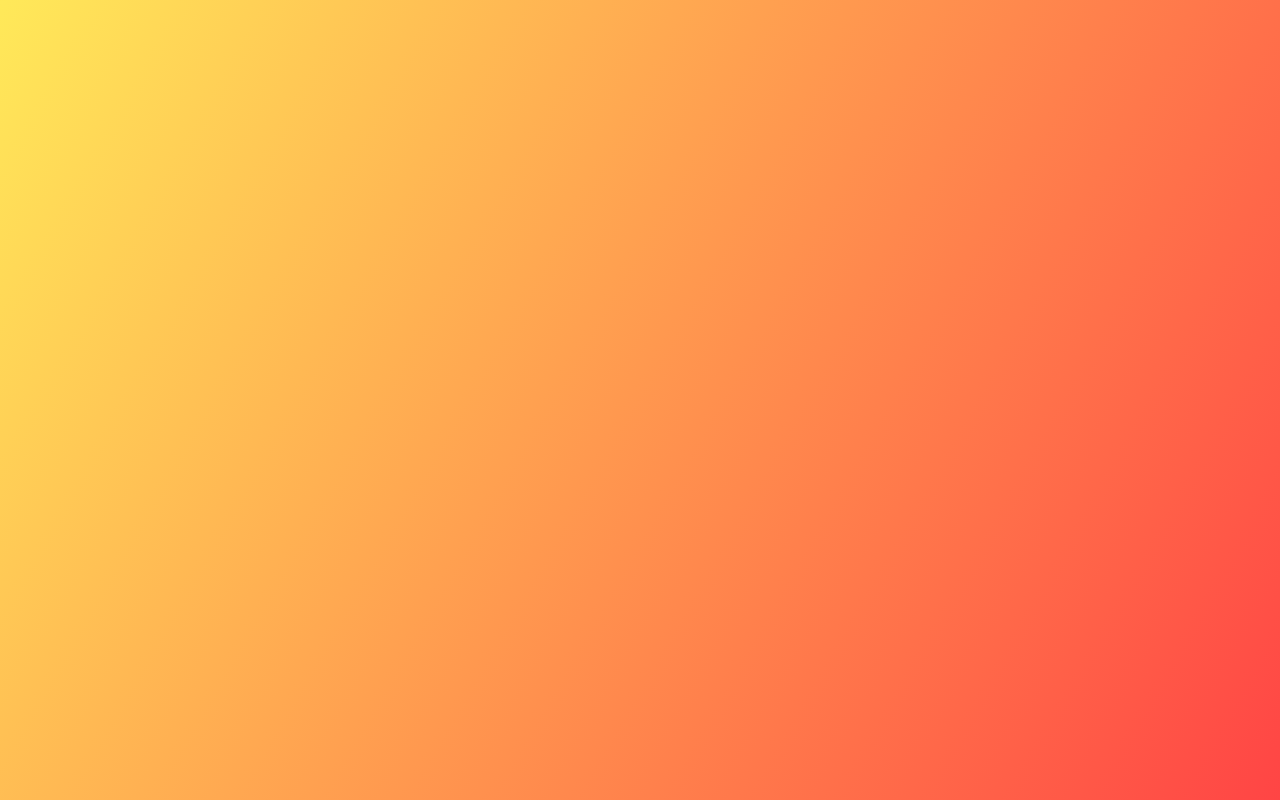
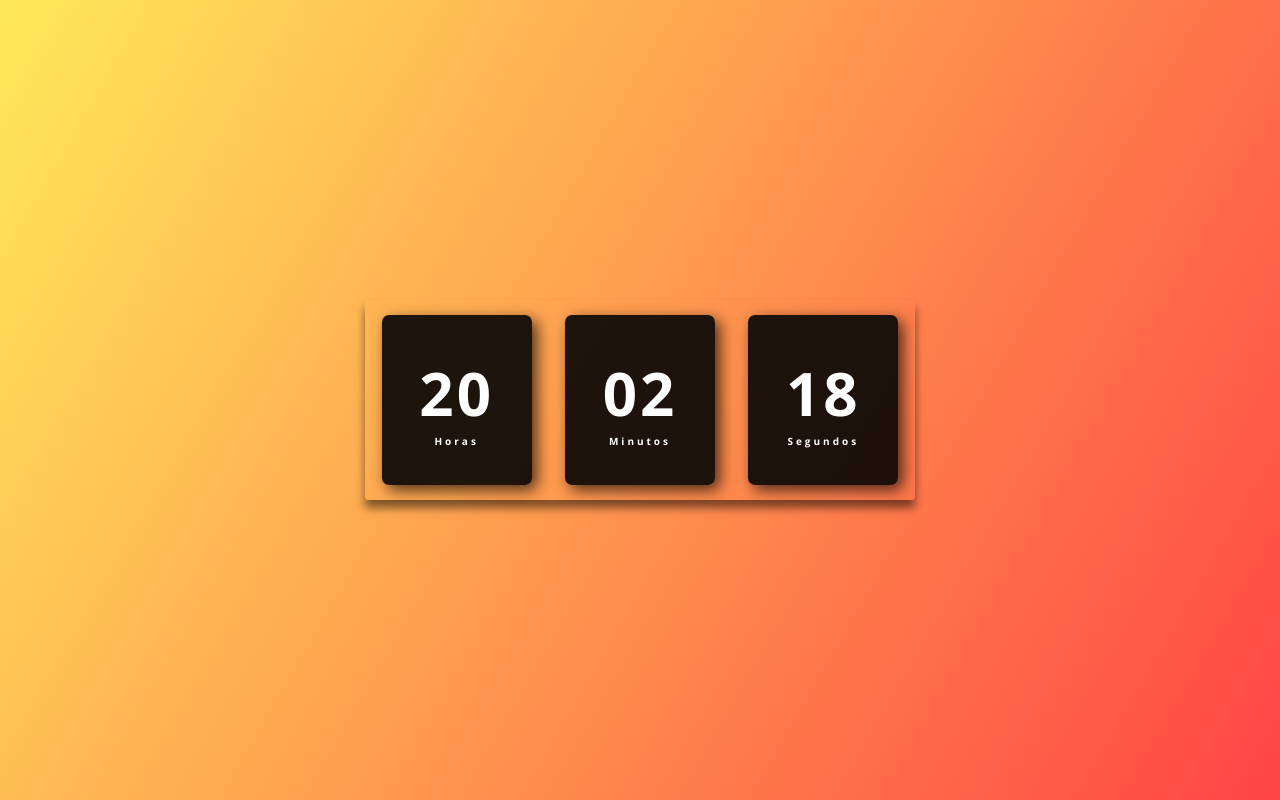
Before and after one commit to Tinnyschz/relogio-digital, a plain HTML site: page index.html in a window 1280 px wide. Drawn offline with nearby package versions, Linux system fonts and the light colour scheme.

Commit message:
feat: adicionando funcionalidade ao relógio

```diff
--- a/assets/js/script.js
+++ b/assets/js/script.js
@@ -0,0 +1,20 @@
+const horas = document.getElementById('horas');
+const minutos = document.getElementById('minutos');
+const segundos = document.getElementById('segundos');
+
+const relogio = setInterval(function time() {
+    let dateToday = new Date();
+    let hr = dateToday.getHours();
+    let min = dateToday.getMinutes();
+    let s = dateToday.getSeconds();
+
+    if (hr < 10) hr = '0' + hr;
+
+    if (min < 10) min = '0' + min;
+
+    if (s < 10) s = '0' + s;
+
+    horas.textContent = hr;
+    minutos.textContent = min;
+    segundos.textContent = s;
+})
--- a/index.html
+++ b/index.html
@@ -7,6 +7,23 @@
     <title>Relógio Digital</title>
 </head>
 <body>
+    <div class=" relogio">
+        <div>
+            <span id="horas">00</span>
+            <span class="tempo">Horas</span>
+        </div>
 
+        <div>
+            <span id="minutos">00</span>
+            <span class="tempo">Minutos</span>
+        </div>
+
+        <div>
+            <span id="segundos">00</span>
+            <span class="tempo">Segundos</span>
+        </div>
+    </div>
+
+    <script src="assets/js/script.js"></script>
 </body>
 </html>
```
